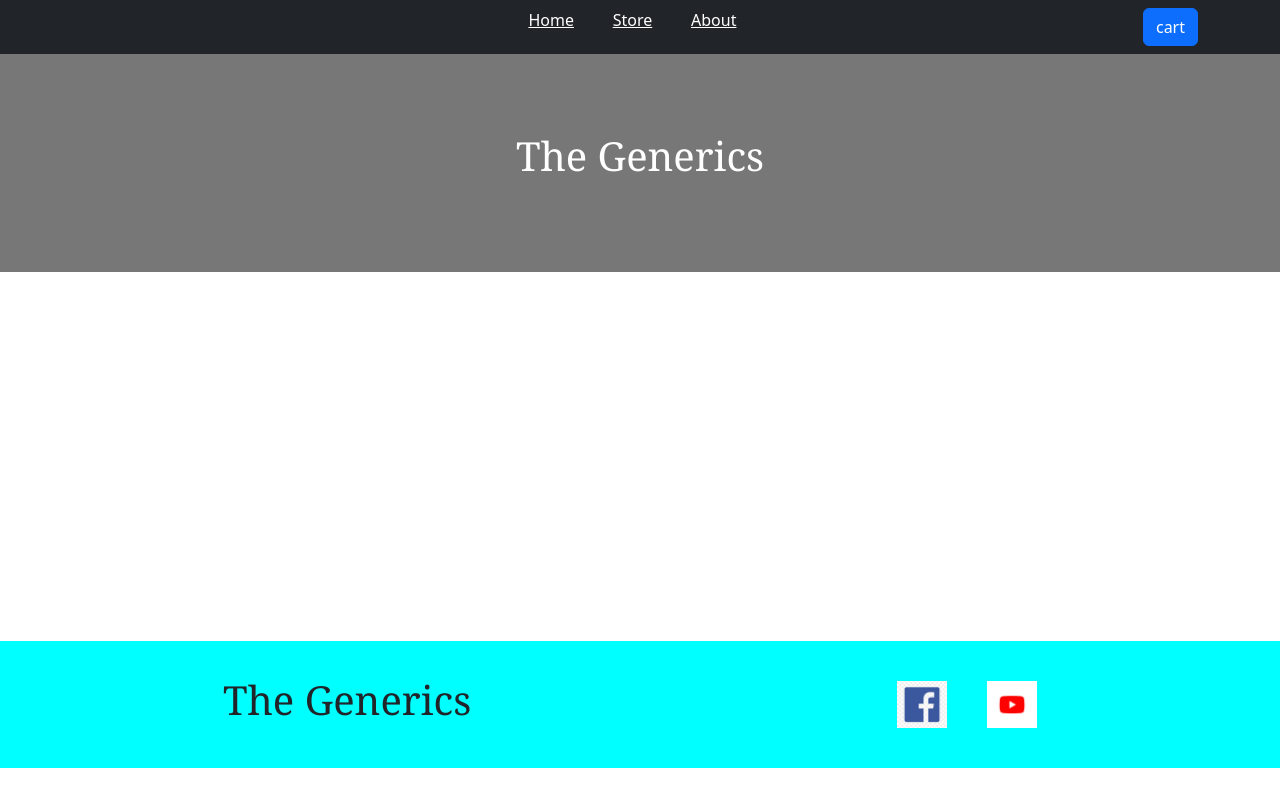
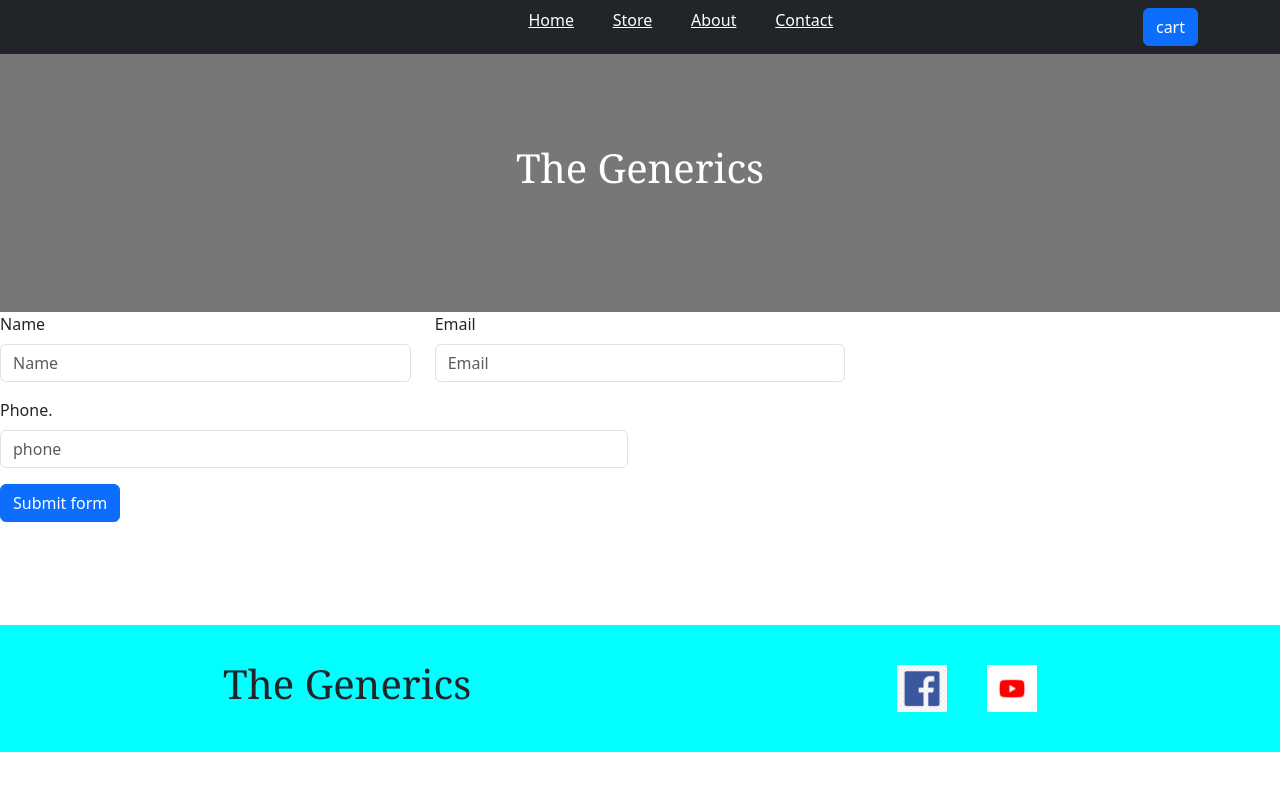
Before and after one commit to danishsalim/E-Commerce, a React (Vite) app: page /Contact in a window 1280 px wide. Built offline with nearby package versions, Linux system fonts and the light colour scheme.

Commit message:
contact us page added

```diff
--- a/src/App.css
+++ b/src/App.css
@@ -11,3 +11,6 @@ body{
     padding-bottom:6.7rem;
     min-height: 100%;
   }
+  .hide-button {
+    display: none;
+  }
--- a/src/App.jsx
+++ b/src/App.jsx
@@ -5,25 +5,24 @@ import Cart from "./Components/Cart/Cart";
 import CartProvider from "./Components/store/CartProvider";
 import About from "./Components/About/About";
 import Home from "./Components/Home/Home";
-import { BrowserRouter, Routes, Route } from "react-router-dom";
+import Contact from "./Components/Contact/Contact";
+import { BrowserRouter, Routes, Route , } from "react-router-dom";
 import "./App.css"
 import 'bootstrap/dist/css/bootstrap.min.css';
 
 function App() {
-
   return (
     <BrowserRouter>
      <CartProvider >
-
-        <Header />
-        <Cart />
+      <Header />
+      <Cart />
         <Routes>
-            <Route path='/' element={<Main />} />
-            <Route path='/Home' element={<Home />} />
-            <Route path='/About' element={<About />} />
+              <Route path='/' element={<Main />} />
+              <Route path='/Home' element={<Home />} />
+              <Route path='/About' element={<About /> } />
+              <Route path='/Contact' element={<Contact /> } />
         </Routes>
-        <Footer />
-
+      <Footer />
      </CartProvider>
     </BrowserRouter>
   )
--- /dev/null
+++ b/src/Components/Contact/Contact.jsx
@@ -0,0 +1,75 @@
+import React from 'react'
+import { useState } from 'react';
+import Button from 'react-bootstrap/Button';
+import Col from 'react-bootstrap/Col';
+import Form from 'react-bootstrap/Form';
+import InputGroup from 'react-bootstrap/InputGroup';
+import Row from 'react-bootstrap/Row';
+
+const Contact = () => {
+    const [validated, setValidated] = useState(false);
+    // const [user,setUser] =useState()
+
+    const storeData = async(user)=>{
+       const response= await fetch('https://fir-todo-a76ca-default-rtdb.firebaseio.com/contact.json',{
+            method:"POST",
+            body:JSON.stringify(user),
+            'Content-Type':'application/json'
+        })
+       const data= await response.json()
+       console.log(data)
+
+    }
+
+    const handleSubmit = (event) => {
+        event.preventDefault()
+        const form = event.currentTarget;
+        if (form.checkValidity() === false) {
+          event.preventDefault();
+          event.stopPropagation();
+        }
+        let userDetail={
+            name:form.validationCustom01.value,
+            email:form.validationCustomUsername.value,
+            phone:form.validationCustom03.value
+        }
+        console.log(userDetail)
+        // setUser(user)
+        setValidated(true);
+        storeData(userDetail)
+        form.reset()
+      };
+
+  return (
+<Form noValidate validated={validated} onSubmit={handleSubmit}>
+      <Row className="mb-3">
+        <Form.Group as={Col} md="4" controlId="validationCustom01">
+          <Form.Label>Name</Form.Label>
+          <Form.Control
+            type="text"
+            placeholder="Name"
+          />
+        </Form.Group>
+        <Form.Group as={Col} md="4" controlId="validationCustomUsername">
+          <Form.Label>Email</Form.Label>
+          <InputGroup hasValidation>
+            <Form.Control
+              type="email"
+              placeholder="Email"
+              aria-describedby="inputGroupPrepend"
+            />
+          </InputGroup>
+        </Form.Group>
+      </Row>
+      <Row className="mb-3">
+        <Form.Group as={Col} md="6" controlId="validationCustom03">
+          <Form.Label>Phone.</Form.Label>
+          <Form.Control type="tel" pattern="[0-9]{11}" placeholder="phone"  />
+        </Form.Group>
+      </Row>
+      <Button type="submit">Submit form</Button>
+    </Form>
+  )
+}
+
+export default Contact
--- /dev/null
+++ b/src/Components/Header/Header.css
@@ -0,0 +1,3 @@
+.btn.hidden{
+    display: none;
+}
--- a/src/Components/Header/Header.jsx
+++ b/src/Components/Header/Header.jsx
@@ -1,26 +1,38 @@
-import React,{useContext} from 'react'
+import React,{useContext, useState} from 'react'
 import {NavLink} from 'react-router-dom'
 import {Navbar,Nav,Container, Button} from 'react-bootstrap';
+import CartContext from '../store/CartContext';
 import Heading from './Heading';
-import CartContext from '../store/CartContext';
+import "./Header.css"
+
 const Header = () => {
   const {handleShow,total} = useContext(CartContext)
+  const [flag,setFlag]=useState(true)
+  const hideButton=()=>{
+    setFlag(false)
+  }
+  const showButton=()=>{
+    setFlag(true)
+  }
+
   return (
     <>
-     <Navbar bg="dark" data-bs-theme="dark" fixed="top"  style={{marginBottom:'3rem',width:'100'}} >
-        <Container style={{width:'100'}}>
-          <Nav style={{width:"100vw",marginLeft:'40%',display:'flex',justifyContent:'center'}}>
-            <NavLink to="/Home" className={({ isActive}) => isActive ? "active" : ""} style={{color:"white",marginRight:'10px'}}>Home</NavLink>
+     <Navbar bg="dark" data-bs-theme="dark" fixed="top"  style={{marginBottom:'3rem',width:'100',}} >
+        <Container style={{width:'100',}} >
+          <Nav  style={{width:"100vw",marginLeft:'40%',display:'flex',justifyContent:'center'}}>
+            <NavLink to="/Home" onClick={hideButton} className={({ isActive}) => isActive ? "active" : ""} style={{color:"white",marginRight:'10px'}}>Home</NavLink>
             end
-            <NavLink to="/" className={({ isActive}) => isActive ? "active" : ""} style={{color:"white",marginRight:'10px'}}>Store</NavLink>
+            <NavLink to="/" onClick={showButton} className={({ isActive}) => isActive ? "active" : ""} style={{color:"white",marginRight:'10px'}}>Store</NavLink>
             end
-            <NavLink to="/About" className={({ isActive}) => isActive ? "active" : ""} style={{color:"white",marginRight:'10px'}}>About</NavLink>
+            <NavLink to="/About" onClick={hideButton} className={({ isActive}) => isActive ? "active" : ""} style={{color:"white",marginRight:'10px'}}>About</NavLink>
+            end
+            <NavLink to="/Contact" onClick={hideButton} className={({ isActive}) => isActive ? "active" : ""} style={{color:"white",marginRight:'10px'}}>Contact</NavLink>
 
-            <Button style={{marginLeft:'auto',}} onClick={handleShow}> cart {total>0?total:''}</Button>
+           {flag && <Button style={{marginLeft:'auto',}} className={flag?"":'hidden'} onClick={handleShow}> cart {total>0?total:''}</Button> }
           </Nav>
         </Container>
       </Navbar>
-         <Heading />
+      <Heading />
     </>
   )
 }
--- a/src/Components/Header/Heading.css
+++ b/src/Components/Header/Heading.css
@@ -1,11 +1,11 @@
 .heading{
     align-items: center;
-    margin-top: 3rem ;
+    margin-top: 2rem ;
     display: flex;
     justify-content: center;
     background-color: #777777;
     color: #FFFFFF;
-    height: 28vh;
+    height: 35vh;
 }
 
 h1{
--- a/src/Components/Home/Home.jsx
+++ b/src/Components/Home/Home.jsx
@@ -1,5 +1,6 @@
 import React from 'react'
 import './Home.css'
+import {NavLink,useParams} from 'react-router-dom'
 import { FaRegCirclePlay } from "react-icons/fa6";
 
 const Home = () => {
```
Also changed, not shown: src/Components/Contact/Contact.css (added).
